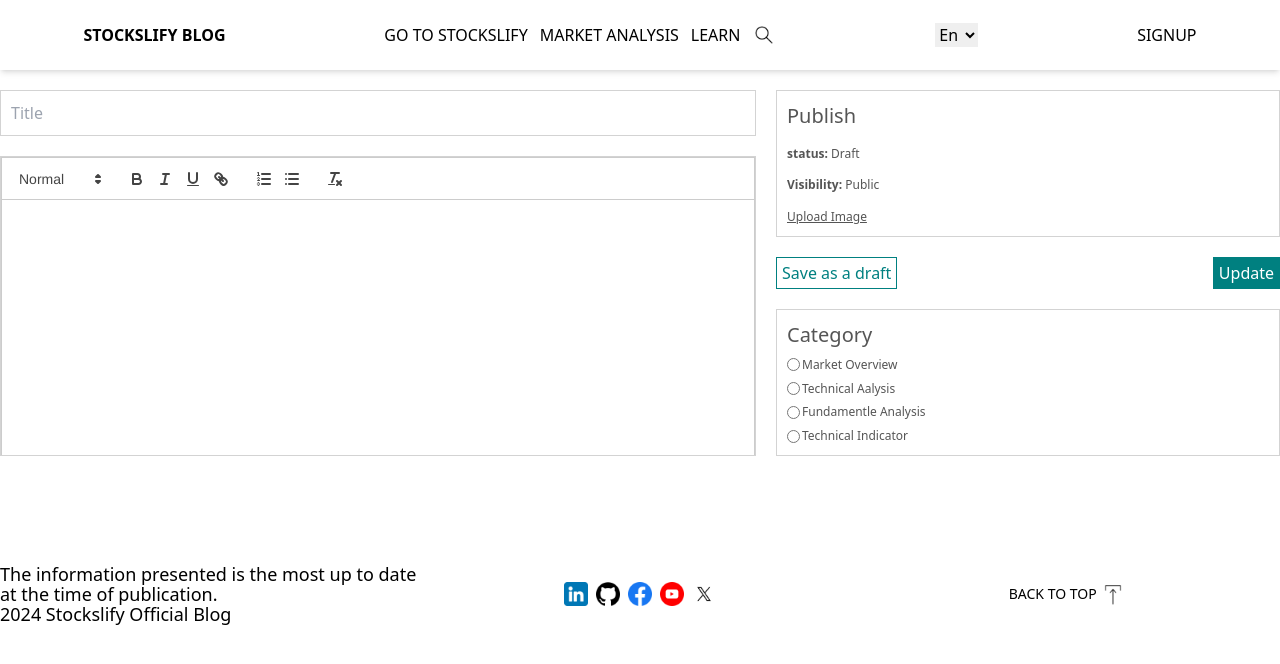
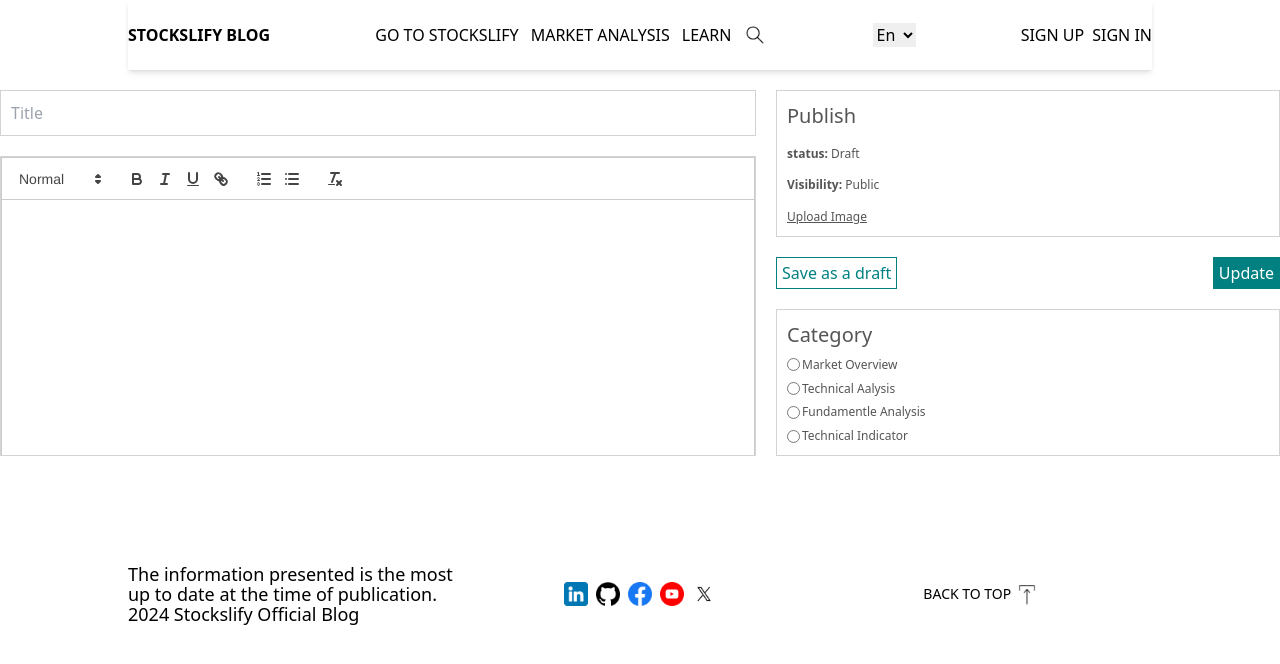
Before and after one commit to majhinpl/cms-reactjs-reduxtoolkit, a React (Vite) app: page /write in a window 1280 px wide. Shown: the top 664 px of the page. Built offline with nearby package versions, Linux system fonts and the light colour scheme.

Commit message:
upgrade the layout

```diff
--- a/src/components/footer/Footer.jsx
+++ b/src/components/footer/Footer.jsx
@@ -1,10 +1,9 @@
-import React from "react";
 import { Link } from "react-router-dom";
 
 const Footer = () => {
   return (
     <>
-      <div className="container mx-auto flex py-2">
+      <div className="container mx-auto flex py-2 max-w-screen-lg">
         <div className="flex-1 text-sm">
           <p className="text-start">
             The information presented is the most up to date at the time of
--- a/src/components/navbar/Navbar.jsx
+++ b/src/components/navbar/Navbar.jsx
@@ -2,11 +2,11 @@
 import { Link } from "react-router-dom";
 
 const Navbar = () => {
-  const status = "unauthenticated";
+  const status = "authenticated";
   const { openSearch, setOpenSearch } = useState(false);
   return (
     <>
-      <div className="flex items-center uppercase h-[70px] justify-around px-1 shadow-md mb-2">
+      <div className="mx-auto max-w-screen-lg flex items-center uppercase h-[70px] justify-between shadow-md mb-2 ">
         <Link to="/">
           <div className="logo flex items-center font-bold">
             <h2>Stockslify Blog</h2>
@@ -51,18 +51,26 @@
             <option value="np">Np</option>
           </select>
         </div>
-        {status === "authenticated" && (
-          <div className="">
-            <Link to="">Write blog</Link>
+
+        {status === "authenticated" ? (
+          <div className="flex gap-2 ">
+            <Link to="/register" className="hover:bg-sky-200 py-2">
+              Sign up
+            </Link>
+            <Link to="/login" className="hover:bg-sky-200 py-2">
+              Sign in
+            </Link>
+          </div>
+        ) : (
+          <div className="auth flex gap-2 ">
+            <Link to="/write" className="hover:bg-sky-200 py-2">
+              Write blog
+            </Link>
+            <Link to="/register" className="hover:bg-sky-200 py-2">
+              Sign out
+            </Link>
           </div>
         )}
-        <div className="auth flex gap-2">
-          {status === "authenticated" ? (
-            <Link to="">Login</Link>
-          ) : (
-            <Link to="">SignUp</Link>
-          )}
-        </div>
       </div>
     </>
   );
--- a/src/pages/auth/Login.jsx
+++ b/src/pages/auth/Login.jsx
@@ -1,8 +1,23 @@
 import React from "react";
 import Form from "./components/Form";
+import { useDispatch, useSelector } from "react-redux";
+import { useNavigate } from "react-router-dom";
+import STATUSES from "../../globals/statuses";
+import { login } from "../../../store/authSlice";
 
 const Login = ({ type }) => {
-  return <Form type="Login"></Form>;
+  const { user, status } = useSelector((state) => state.auth);
+  const navigate = useNavigate();
+  const dispatch = useDispatch();
+  const handleLogin = (data) => {
+    dispatch(login(data));
+    if (status === STATUSES.SUCCESS) {
+      return navigate("/");
+    } else {
+      return navigate("/login");
+    }
+  };
+  return <Form type="Login" onSubmit={handleLogin}></Form>;
 };
 
 export default Login;
--- a/src/pages/auth/Register.jsx
+++ b/src/pages/auth/Register.jsx
@@ -1,11 +1,24 @@
 import Form from "./components/Form";
-import { useDispatch } from "react-redux";
+import { useDispatch, useSelector } from "react-redux";
 import { register } from "../../../store/authSlice";
+import { useNavigate } from "react-router-dom";
+import STATUSES from "../../globals/statuses";
 
 const Register = ({ type }) => {
+  const { status } = useSelector((state) => state.auth);
+  const navigate = useNavigate();
+
   const dispatch = useDispatch();
   const handleRegister = async (data) => {
     dispatch(register(data));
+
+    // check the status value
+    // status --> success --> navigate to login page eelse register page
+    if (status === STATUSES.SUCCESS) {
+      return navigate("/login");
+    } else {
+      return navigate("/register");
+    }
   };
   return <Form type="Register" onSubmit={handleRegister} />;
 };
--- a/src/pages/blog/home/Home.jsx
+++ b/src/pages/blog/home/Home.jsx
@@ -33,7 +33,7 @@
   return (
     <Layout>
       <div className="home">
-        <div className="posts">
+        <div className="posts max-w-screen-lg mx-auto">
           {posts.map((post) => (
             <div className="post" key={post.id}>
               <div className="img">
--- a/src/pages/blog/home/homePage.css
+++ b/src/pages/blog/home/homePage.css
@@ -46,7 +46,7 @@
 .post img {
   width: 100%;
   max-width: 500px;
-  height: 300px;
+  /* height: 300px; */
   object-fit: cover;
 }
 
--- a/src/pages/blog/single/SinglePage.jsx
+++ b/src/pages/blog/single/SinglePage.jsx
@@ -6,7 +6,7 @@
 const SinglePage = () => {
   return (
     <Layout>
-      <div className="single">
+      <div className="single max-w-screen-lg mx-auto">
         <div className="content">
           <img
             src="https://media.istockphoto.com/id/1345912457/photo/financial-stock-market-graph-selective-focus.jpg?s=612x612&w=is&k=20&c=dCnoMBxvdHQT9aUhVxiApN6w7BgGer6uXZe3LdPlnNg="
--- a/store/authSlice.js
+++ b/store/authSlice.js
@@ -50,10 +50,10 @@
     dispatch(setStatus(STATUSES.LOADING));
     try {
       const response = await axios.post(
-        "http://react30.render.com/api/user",
+        "https://react30.onrender.com/api/user/login",
         data
       );
-      if (response.status === 201 && response.data.token) {
+      if (response.status === 200 && response.data.token) {
         dispatch(setToken(response.data.token));
         dispatch(setStatus(STATUSES.SUCCESS));
       } else {
```
